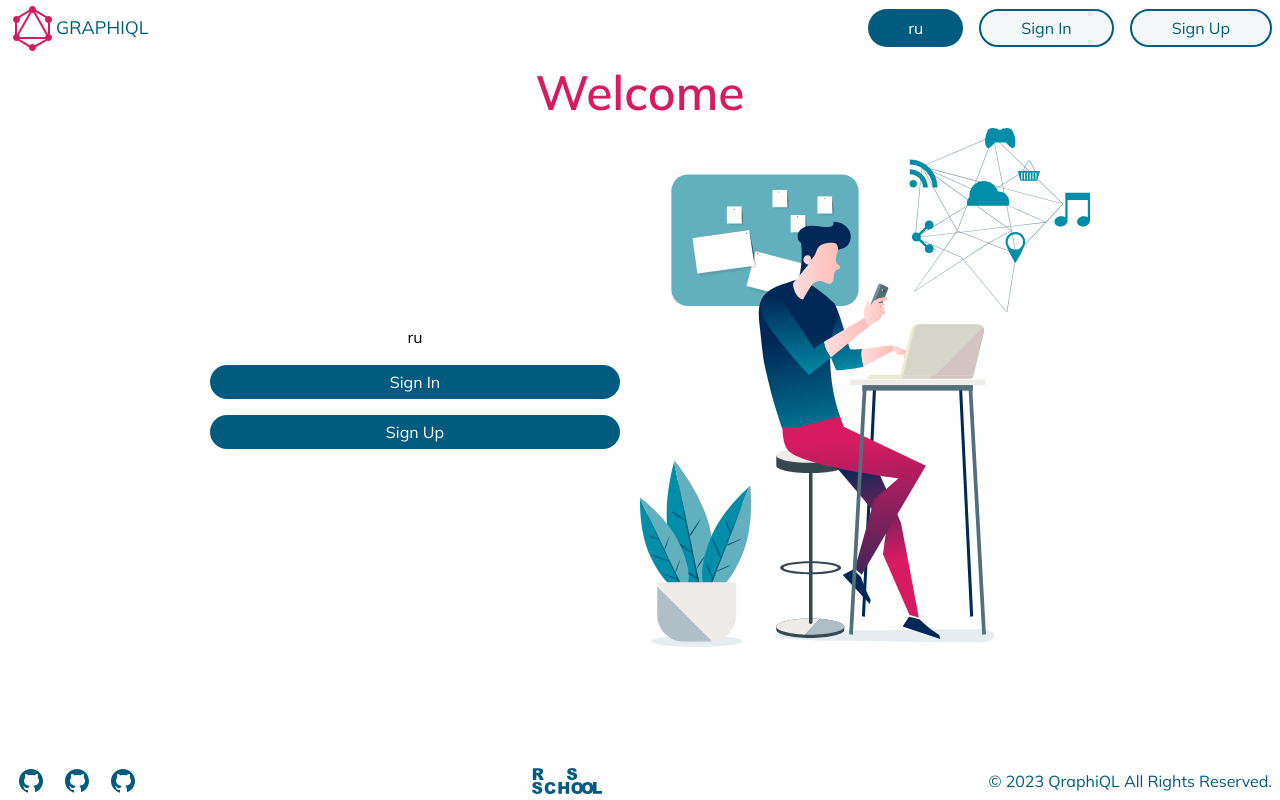
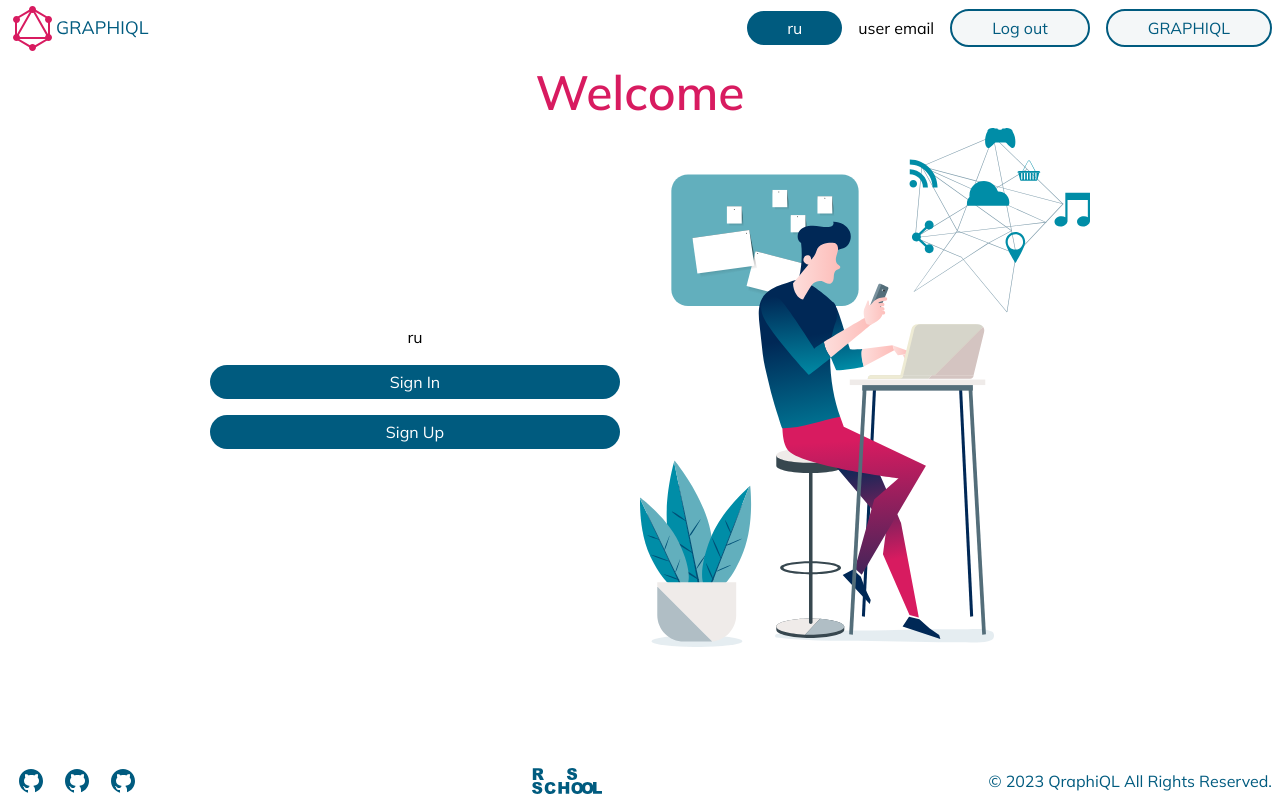
Before and after one commit to shoxakrshn/graphiql-app, a React (Vite) app: page / in a window 1280 px wide. Built offline with nearby package versions, Linux system fonts and the light colour scheme.

Commit message:
refactor: refactor header, add elements for signed users

```diff
--- a/src/app/localization/en.json
+++ b/src/app/localization/en.json
@@ -9,5 +9,7 @@
   "password-requirements": "Password mustone uppercase, one lowercase, one number and one special character",
   "password-min-length": "Password must contain at least 8 characters",
   "error-404": "This page doesn't exist.",
-  "go-home": "Go home"
+  "go-home": "Go home",
+  "log-out": "Log out",
+  "graphiql": "GRAPHIQL"
 }
--- a/src/app/localization/ru.json
+++ b/src/app/localization/ru.json
@@ -9,5 +9,7 @@
   "password-requirements": "Пароль должен состоять из заглавных букв, одной строчной буквы, одной цифры и одного специального символа.",
   "password-min-length": "Пароль должен содержать не менее 8 символов",
   "error-404": "Эта страница не существует.",
-  "go-home": "Вернуться на главную"
+  "go-home": "Вернуться на главную",
+  "log-out": "Выйти",
+  "graphiql": "ГРАФИQL"
 }
--- /dev/null
+++ b/src/shared/ui/Header Elements/LanguageTogler.tsx
@@ -0,0 +1,20 @@
+import { useLanguage } from '../../../app/context/localizationContext/LocalizationContext';
+import { eButtonType } from '../../utils/data';
+import { Button } from '../Button';
+
+export const LanguageToggler = () => {
+  const { setLanguage, language } = useLanguage();
+
+  const toggleLanguage = () => {
+    const newLanguage = language === 'en' ? 'ru' : 'en';
+    setLanguage(newLanguage);
+  };
+
+  return (
+    <Button
+      text={language === 'en' ? 'ru' : 'en'}
+      typeButton={eButtonType.Filled}
+      onClick={toggleLanguage}
+    />
+  );
+};
--- /dev/null
+++ b/src/shared/ui/Header Elements/Registration.tsx
@@ -0,0 +1,19 @@
+import { Button } from '../Button';
+import { Link } from 'react-router-dom';
+import { eButtonType } from '../../utils/data';
+import { useLanguage } from '../../../app/context/localizationContext/LocalizationContext';
+
+export const Registration = () => {
+  const { t } = useLanguage();
+
+  return (
+    <>
+      <Link to="/signin">
+        <Button text={t('sign-in')} typeButton={eButtonType.Outlined} />
+      </Link>
+      <Link to="/signup">
+        <Button text={t('sign-up')} typeButton={eButtonType.Outlined} />
+      </Link>
+    </>
+  );
+};
--- /dev/null
+++ b/src/shared/ui/Header Elements/SignedUserHeader.tsx
@@ -0,0 +1,20 @@
+import { Link } from 'react-router-dom';
+import { useLanguage } from '../../../app/context/localizationContext/LocalizationContext';
+import { Button } from '../Button';
+import { eButtonType } from '../../utils/data';
+
+export const SignedUserHeader = () => {
+  const { t } = useLanguage();
+
+  return (
+    <>
+      <h3>user email</h3>
+      <Link to="/logout">
+        <Button text={t('log-out')} typeButton={eButtonType.Outlined} />
+      </Link>
+      <Link to="/editor">
+        <Button text={t('graphiql')} typeButton={eButtonType.Outlined} />
+      </Link>
+    </>
+  );
+};
--- a/src/widgets/Header/Header.module.scss
+++ b/src/widgets/Header/Header.module.scss
@@ -17,7 +17,7 @@
 }
 
 .desktopMenu {
-  @apply hidden lg:flex space-x-4;
+  @apply hidden lg:flex space-x-4 items-center;
 }
 
 .menuButton {
--- a/src/widgets/Header/index.tsx
+++ b/src/widgets/Header/index.tsx
@@ -2,13 +2,17 @@ import React, { useEffect, useState } from 'react';
 import logo from '../../app/assets/icons/logo.svg';
 import burger from '../../app/assets/icons/burger.svg';
 import close from '../../app/assets/icons/close.svg';
-import { Button } from '../../shared/ui';
-import { eButtonType } from '../../shared/utils/data';
 import { Link } from 'react-router-dom';
-import { useLanguage } from '../../app/context/localizationContext/LocalizationContext';
+import { Registration } from '../../shared/ui/Header Elements/Registration';
+import { SignedUserHeader } from '../../shared/ui/Header Elements/SignedUserHeader';
+import { LanguageToggler } from '../../shared/ui/Header Elements/LanguageTogler';
 import styles from './Header.module.scss';
 
 export const Header = () => {
+  //temporary indicator of signed user
+  const isUserSigned = true;
+  //temporary indicator of signed user
+
   const [menuOpen, setMenuOpen] = useState(false);
   const [isSticky, setIsSticky] = useState(false);
 
@@ -32,7 +36,8 @@ export const Header = () => {
         </Link>
 
         <div className={styles.desktopMenu}>
-          <Registration />
+          <LanguageToggler />
+          {isUserSigned ? <SignedUserHeader /> : <Registration />}
         </div>
 
         {menuOpen ? (
@@ -40,7 +45,8 @@ export const Header = () => {
             <button className={styles.closeButton} onClick={() => setMenuOpen(false)}>
               <img src={close} alt="Close Menu" />
             </button>
-            <Registration />
+            <LanguageToggler />
+            {isUserSigned ? <SignedUserHeader /> : <Registration />}
           </div>
         ) : (
           <div className={styles.mobileMenu}>
@@ -53,28 +59,3 @@ export const Header = () => {
     </header>
   );
 };
-
-const Registration = () => {
-  const { setLanguage, language, t } = useLanguage();
-
-  const toggleLanguage = () => {
-    const newLanguage = language === 'en' ? 'ru' : 'en';
-    setLanguage(newLanguage);
-  };
-
-  return (
-    <>
-      <Button
-        text={language === 'en' ? 'ru' : 'en'}
-        typeButton={eButtonType.Filled}
-        onClick={toggleLanguage}
-      />
-      <Link to="/signin">
-        <Button text={t('sign-in')} typeButton={eButtonType.Outlined} />
-      </Link>
-      <Link to="/signup">
-        <Button text={t('sign-up')} typeButton={eButtonType.Outlined} />
-      </Link>
-    </>
-  );
-};
```
